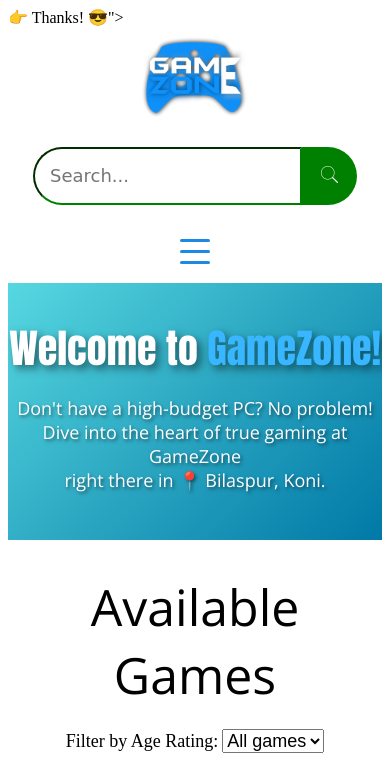
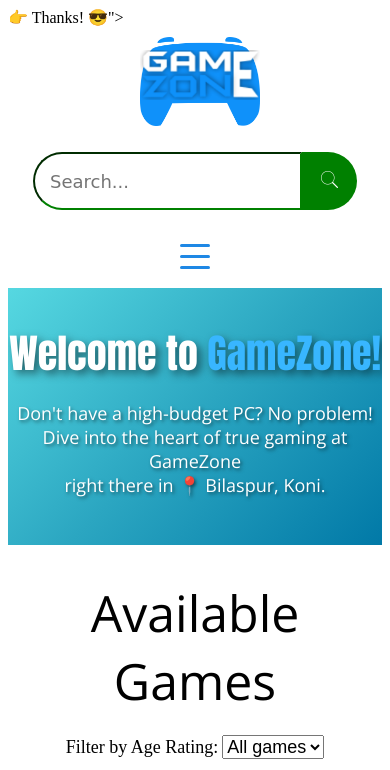
Before and after one commit to RakeshBhardwaj-coder/GameZone, a website: page public/index.html in a window 390 px wide. Shown: the top 770 px of the page. Drawn offline with nearby package versions, Linux system fonts and the light colour scheme; grey boxes are pictures that could not be loaded.

Commit message:
slightly worked

```diff
--- a/public/css/style.css
+++ b/public/css/style.css
@@ -97,7 +97,8 @@
   grid-area: left;
   display: flex;
   justify-content: left;
-  align-items: center; /* Center logo vertically */
+  align-items: center;
+  position: absolute;
 }
 
 .col-center {
@@ -113,17 +114,27 @@
   justify-content: center;
   align-items: center;
 }
-
-.col-left a img {
+.col-left {
+  height: 100px;
+  display: flex; /* Added to make it flex container */
+  align-items: center; /* Vertically center the image */
+  justify-content: flex-start; /* Align logos to the start */
+  position: relative;
+  padding-left: 10px; /* add some padding to the left */
+}
+.col-left  img {
   width: 120px;
-  height: auto;
-  max-width: 100%;
-  transition: filter 0.3s ease, transform 0.3s ease;
+  margin-right: 10px
+ }
+#gamepad-logo {
+  position: absolute;
+  top: 5px;
 }
-
-.col-left a img:hover {
-  filter: drop-shadow(0 0 10px rgb(15, 202, 155));
-  transform: scale(1.1);
+#gamezone-logo {
+  position: relative;
+  top: -5px;
+  left: 0px;
+/* transition: 50% 50%; */
 }
 
 /* Search bar */
@@ -381,9 +392,7 @@
 /* Mobiel View - Responsive Styles */
 @media (max-width: 768px) {
 
-  .col-left a img {
-    width: 120px; /* Further adjust logo size */
-}
+
 body.night-mode #menu a{
   color: rgb(0, 0, 0);
   font-weight: 550;
@@ -398,27 +407,42 @@
   box-shadow: 0 8px 20px rgba(180, 180, 180, 0.4); /* Increase shadow on hover */
   background: linear-gradient(135deg, #2980b9, #3498db); /* Reverse the gradient on hover */
 }
+
+/* logo */
+@media (max-width: 768px) {
   nav {
-      grid-template-columns: 1fr; /* Single column layout */
-      grid-template-rows: auto auto auto auto; /* Stack elements vertically */
+      grid-template-columns: 1fr;
+      grid-template-rows: auto auto auto auto;
       grid-template-areas:
           "left"
           "center"
           "right"
           "content";
-      padding: 5px; /* Reduce padding for smaller screens */
+      padding: 5px;
+      align-items: stretch;
   }
 
-  .col-left, .col-center, .col-right {
-      justify-content: center; /* Center all elements */
+
+  .col-left {
+      display: flex; /* Ensure flexbox is used */
+      justify-content: center;
       align-items: center;
-      width: 100%; /* Take full width */
+      width: 100%; /* Explicitly set width */
+      min-width: 100px;
   }
 
-  .col-left a img {
-      width: 150px; /* Adjust logo size */
+  .col-center, .col-right {
+      display: flex;
+      justify-content: center;
+      align-items: center;
+      width: 100%;
   }
 
+  .col-left img {
+      width: 120px;
+  }
+}
+  /* logo end */
 
   .nav-links {
     display: none; /* Hide links by default */
--- a/public/index.html
+++ b/public/index.html
@@ -23,10 +23,17 @@
   <nav>
 
       <div class="col-left">
-
+<div class="logo">
+  <div id="gamepad-logo">
         <a href="/public/index.html">
-        <img src="img/GameZoneLogo.png" alt="GameZone Logo">
+        <img src="/public/logo/gamepad.png" alt="GameZone Logo">
+      </a></div>
+    <div id="gamezone-logo">
+      <a href="/public/index.html">
+        <img src="/public/logo/GameZoneLogoText.png" alt="GameZone Logo">
       </a>
+    </div>
+    </div>
       </div>
         <!-- Search Bar  -->
       <div class="col-center">
```
